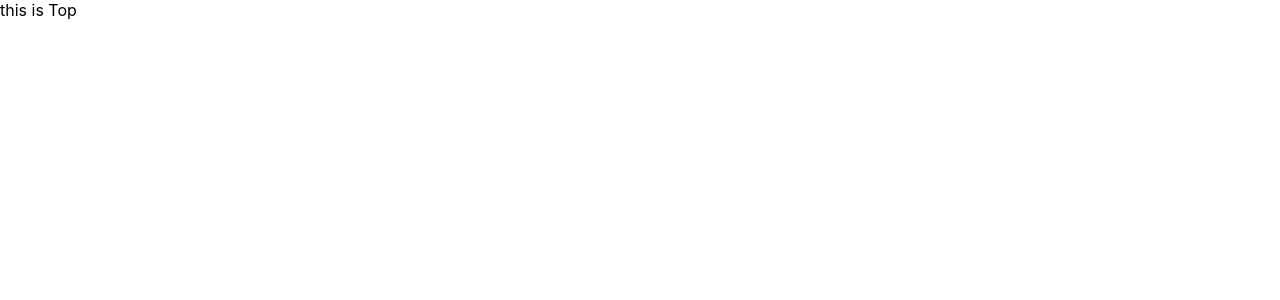
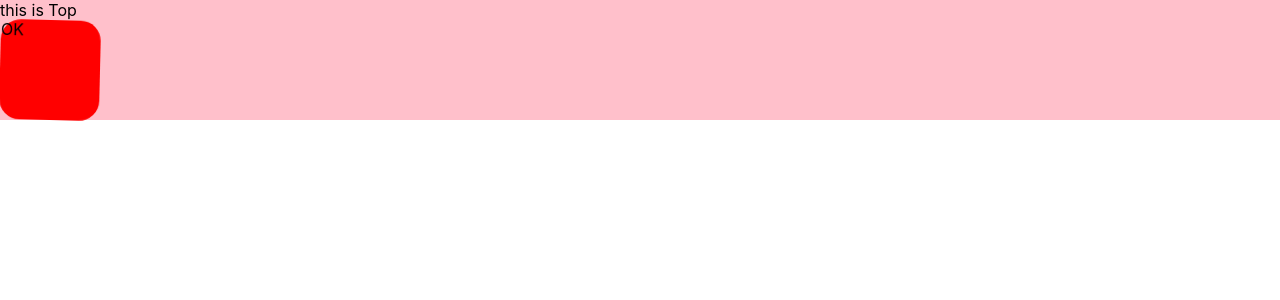
Before and after one commit to snamiki1212/example-sorting-algorithm-animation, a Next.js app: page / in a window 1280 px wide. Shown: the top 300 px of the page. Built offline with nearby package versions, Linux system fonts and the light colour scheme.

Commit message:
Add motion pkg

```diff
--- a/package.json
+++ b/package.json
@@ -10,6 +10,7 @@
     "export": "next export"
   },
   "dependencies": {
+    "framer-motion": "^4.0.2",
     "next": "10.0.9",
     "react": "17.0.1",
     "react-dom": "17.0.1"
--- a/src/components/pages/Home.tsx
+++ b/src/components/pages/Home.tsx
@@ -1,3 +1,29 @@
+import { motion, useMotionValue, useTransform } from "framer-motion";
+
 export function Home() {
-  return <div>this is Top</div>;
+  // const x = useMotionValue(0);
+  // const opacity = useTransform(x, [-200, 0, 200], [0, 1, 0]);
+  return (
+    <div style={{ background: "pink" }}>
+      this is Top
+      <motion.div
+        drag="x"
+        animate={{
+          scale: [1, 2, 2, 1, 1],
+          rotate: [0, 0, 270, 270, 0],
+          borderRadius: ["20%", "20%", "50%", "50%", "20%"],
+        }}
+        transition={{
+          duration: 2,
+          ease: "easeInOut",
+          times: [0, 0.2, 0.5, 0.8, 1],
+          loop: Infinity,
+          repeatDelay: 1,
+        }}
+        style={{ width: "100px", height: "100px", background: "red" }}
+      >
+        OK
+      </motion.div>
+    </div>
+  );
 }
```
Also changed, not shown: 1 other file (tests, documents, lock files or other folders).
